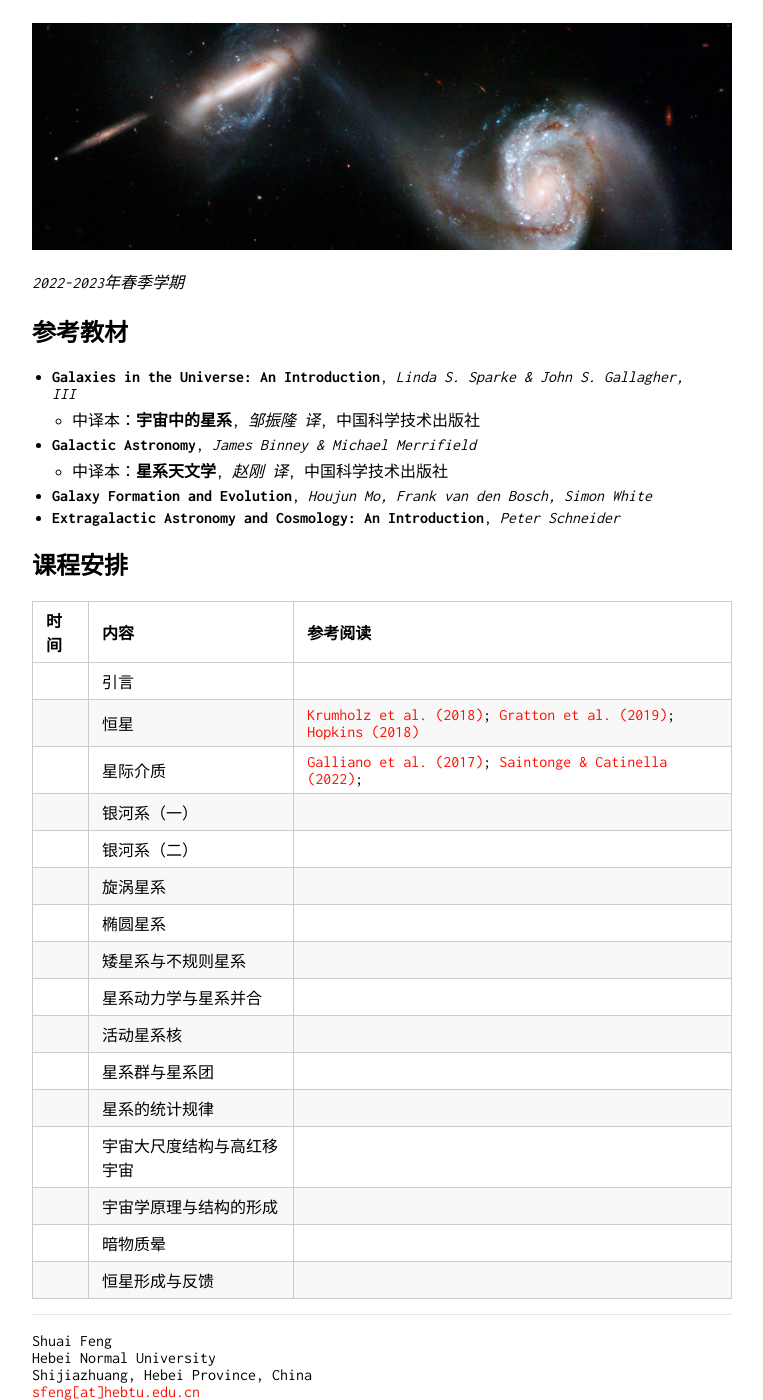
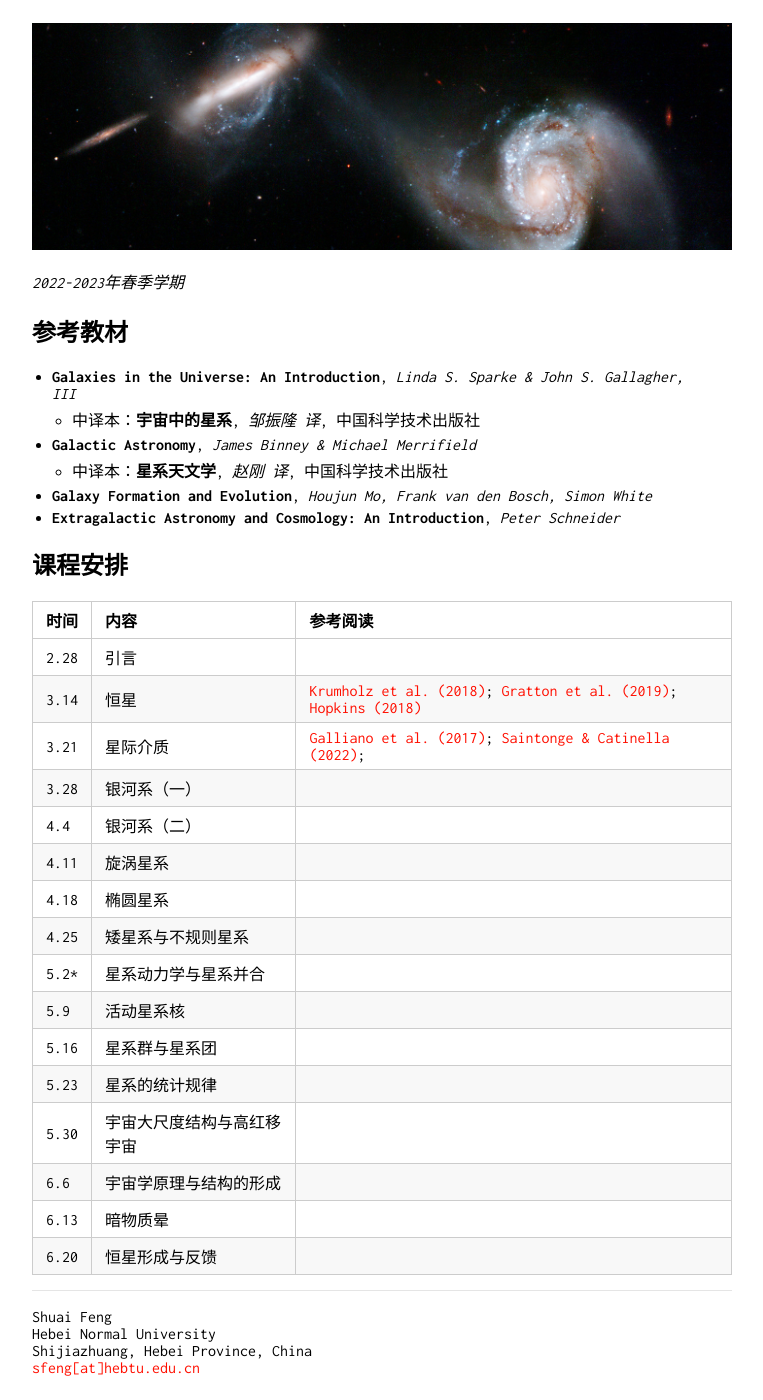
Before and after one commit to fengshuai0210/fengshuai0210.github.io, a Jekyll site: the page built from teaching/Galaxy.md, in a window 1280 px wide and 1400 px high, scrolled down 176 px. Shown: the whole window, without its empty margins (258-1021 px from the left). Built offline with Jekyll 4.4.1, drawn with Linux system fonts in a browser that asks for light colours; our own code applies the rules of GitHub Pages for plain Markdown files; after the commit the page ends 1552 px from its top, so only the background shows below that.

Commit message:
Update Galaxy.md

```diff
--- a/teaching/Galaxy.md
+++ b/teaching/Galaxy.md
@@ -21,19 +21,19 @@ layout: default
 
 时间 | 内容 | 参考阅读
 ----|----|----
-     | 引言 |
-     | 恒星 | [Krumholz et al. (2018)](https://arxiv.org/abs/1812.01615); [Gratton et al. (2019)](https://arxiv.org/abs/1911.02835); [Hopkins (2018)](https://arxiv.org/abs/1807.09949)
-     | 星际介质 | [Galliano et al. (2017)](https://arxiv.org/abs/1711.07434); [Saintonge & Catinella (2022)](https://arxiv.org/abs/2202.00690);
-     | 银河系（一）|
-     | 银河系（二）|
-     | 旋涡星系 |
-     | 椭圆星系 |
-     | 矮星系与不规则星系 |
-     | 星系动力学与星系并合 |
-     | 活动星系核 |
-     | 星系群与星系团 |
-     | 星系的统计规律 |
-     | 宇宙大尺度结构与高红移宇宙 |
-     | 宇宙学原理与结构的形成 |
-     | 暗物质晕 |
-     | 恒星形成与反馈 |
+2.28 | 引言 |
+3.14 | 恒星 | [Krumholz et al. (2018)](https://arxiv.org/abs/1812.01615); [Gratton et al. (2019)](https://arxiv.org/abs/1911.02835); [Hopkins (2018)](https://arxiv.org/abs/1807.09949)
+3.21 | 星际介质 | [Galliano et al. (2017)](https://arxiv.org/abs/1711.07434); [Saintonge & Catinella (2022)](https://arxiv.org/abs/2202.00690);
+3.28 | 银河系（一）|
+4.4  | 银河系（二）|
+4.11 | 旋涡星系 |
+4.18 | 椭圆星系 |
+4.25 | 矮星系与不规则星系 |
+5.2* | 星系动力学与星系并合 |
+5.9  | 活动星系核 |
+5.16 | 星系群与星系团 |
+5.23 | 星系的统计规律 |
+5.30 | 宇宙大尺度结构与高红移宇宙 |
+6.6  | 宇宙学原理与结构的形成 |
+6.13 | 暗物质晕 |
+6.20 | 恒星形成与反馈 |
```
